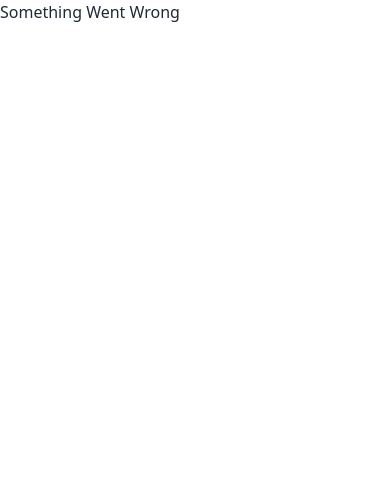
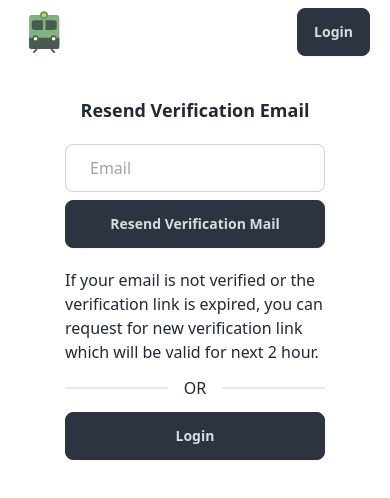
Before and after one commit to noorudd-in/Train-Ticketing-Frontend, a React (Vite) app: page /resend-email in a window 390 px wide. Shown: the top 498 px of the page. Built offline with nearby package versions, Linux system fonts and the light colour scheme.

Commit message:
Resend Email Verification

```diff
--- a/src/api/auth.js
+++ b/src/api/auth.js
@@ -41,3 +41,14 @@ export const registerUser = async ({ name, phone, email, password }) => {
     return error.response.data;
   }
 };
+
+export const resendVerification = async (email) => {
+  try {
+    const res = await axios.post(`${AUTH_URL}/resend-verification-email`, {
+      email,
+    });
+    return res.data;
+  } catch (error) {
+    return error.response.data;
+  }
+};
--- a/src/components/NavBar.jsx
+++ b/src/components/NavBar.jsx
@@ -1,13 +1,14 @@
 import React, { useEffect } from "react";
 import { getProfile } from "../api/auth";
-import { Link } from "react-router-dom";
+import { Link, useNavigate } from "react-router-dom";
 import { User, Ticket, LogOut } from "lucide-react";
 import { useAppStore } from "../store";
 import TrainSVG from "/train.svg";
 import { toast } from "react-hot-toast";
 
-const NavBar = () => {
-  const { isLoggedIn, setIsLoggedIn, setUser } = useAppStore();
+const NavBar = ({ show }) => {
+  const { isLoggedIn, setIsLoggedIn, setUser, removeUser } = useAppStore();
+  const navigate = useNavigate();
 
   useEffect(() => {
     const token = localStorage.getItem("AccessToken");
@@ -20,6 +21,8 @@ const NavBar = () => {
       getProfile(token, userId).then((res) => {
         if (!res.success) {
           toast.error("Session Expired Please login again.");
+          setIsLoggedIn(false);
+          removeUser();
           return;
         }
         if (res.success) {
@@ -39,7 +42,9 @@ const NavBar = () => {
   const handleLogout = () => {
     localStorage.removeItem("AccessToken");
     localStorage.removeItem("UserId");
-    window.location.reload();
+    setIsLoggedIn(false);
+    removeUser();
+    navigate("/");
   };
   return (
     <div className="flex justify-between my-2">
@@ -80,8 +85,8 @@ const NavBar = () => {
             </ul>
           </div>
         ) : (
-          <Link to="/login">
-            <button className="btn btn-neutral">Login</button>
+          <Link to={show ? "/register" : "/login"}>
+            <button className="btn btn-neutral">{show ? show : "Login"}</button>
           </Link>
         )}
       </div>
--- a/src/pages/Login.jsx
+++ b/src/pages/Login.jsx
@@ -124,6 +124,12 @@ const Login = () => {
                 <span className="font-bold">Register</span>
               </Link>
             </p>
+            <p>
+              Didn’t get the email?{" "}
+              <Link to="/resend-email">
+                <span className="font-bold">Resend verification</span>
+              </Link>
+            </p>
           </div>
         </div>
       </div>
--- a/src/pages/MyBookings.jsx
+++ b/src/pages/MyBookings.jsx
@@ -64,7 +64,10 @@ const MyBookings = () => {
         <div className="grid gap-4 md:grid-cols-2 grid-cols-1 mt-5 mb-24">
           {tickets.map((ticket) => {
             return (
-              <div className="item mx-5 my-2 text-base lg:text-xl">
+              <div
+                key={ticket.pnr}
+                className="item mx-5 my-2 text-base lg:text-xl"
+              >
                 <div>
                   <h1
                     className={`${
--- /dev/null
+++ b/src/pages/ResendVerificationEmail.jsx
@@ -0,0 +1,96 @@
+import React, { useEffect, useState } from "react";
+import { useAppStore } from "../store";
+import { useNavigate } from "react-router-dom";
+import { Mail } from "lucide-react";
+import { toast } from "react-hot-toast";
+import { resendVerification } from "../api/auth";
+
+const ResendVerificationEmail = () => {
+  const [loading, setLoading] = useState(false);
+  const [email, setEmail] = useState("");
+  const { isLoggedIn } = useAppStore();
+  const navigate = useNavigate();
+
+  const handleSubmit = () => {
+    setLoading(true);
+    const validateEmail = /^[\w-\.]+@([\w-]+\.)+[\w-]{2,4}$/g;
+    if (email == "") {
+      toast.error("Email required.");
+      setLoading(false);
+      return;
+    }
+    if (!email.match(validateEmail)) {
+      toast.error("Invalid Email");
+      setLoading(false);
+      return;
+    }
+    resendVerification(email).then((res) => {
+      setLoading(false);
+      if (!res.success) {
+        toast.error(res.message);
+        return;
+      }
+      toast.success(res.data, { duration: 4000 });
+      navigate("/");
+    });
+  };
+
+  useEffect(() => {
+    if (isLoggedIn) {
+      navigate("/");
+      return;
+    }
+    const savedEmail = localStorage.getItem("UserEmail");
+    if (savedEmail) {
+      setEmail(savedEmail);
+    }
+  }, []);
+  return (
+    <div className="w-2/3 lg:w-1/3 mx-auto mt-10">
+      <h1 className="text-center text-lg lg:text-2xl font-bold">
+        Resend Verification Email
+      </h1>
+
+      <div className="mt-5">
+        <label className="input input-bordered flex items-center gap-2">
+          <Mail />
+          <input
+            type="text"
+            className="grow"
+            placeholder="Email"
+            value={email}
+            onChange={(e) => setEmail(e.target.value)}
+          />
+        </label>
+        <button
+          className="btn btn-neutral w-full mt-2"
+          disabled={loading}
+          onClick={handleSubmit}
+        >
+          {loading && (
+            <span className="loading loading-spinner loading-sm"></span>
+          )}
+          {loading ? "Please Wait" : "Resend Verification Mail"}
+        </button>
+      </div>
+
+      <p className="mt-5">
+        If your email is not verified or the verification link is expired, you
+        can request for new verification link which will be valid for next 2
+        hour.
+      </p>
+
+      <div>
+        <div className="divider">OR</div>
+        <button
+          className="btn btn-neutral w-full"
+          onClick={() => navigate("/login")}
+        >
+          Login
+        </button>
+      </div>
+    </div>
+  );
+};
+
+export default ResendVerificationEmail;
--- a/src/pages/Ticket.jsx
+++ b/src/pages/Ticket.jsx
@@ -66,6 +66,8 @@ const Ticket = () => {
     getTicket(pnr, userId, headers).then((res) => {
       if (!res.success) {
         toast.error(res.message);
+        setTicket(null);
+        setLoading(false);
         return;
       }
       setTicket(res.data);
--- a/src/routes/index.jsx
+++ b/src/routes/index.jsx
@@ -10,6 +10,7 @@ import ConfirmBooking from "../pages/ConfirmBooking";
 import Receipt from "../pages/Receipt";
 import MyBookings from "../pages/MyBookings";
 import Ticket from "../pages/Ticket";
+import ResendVerificationEmail from "../pages/ResendVerificationEmail";
 
 const APP_ROUTES = createBrowserRouter([
   {
@@ -26,7 +27,7 @@ const APP_ROUTES = createBrowserRouter([
     path: "/login",
     element: (
       <>
-        <NavBar />
+        <NavBar show="Register" />
         <Login />
       </>
     ),
@@ -38,6 +39,16 @@ const APP_ROUTES = createBrowserRouter([
       <>
         <NavBar />
         <Register />
+      </>
+    ),
+    errorElement: <ErrorPage />,
+  },
+  {
+    path: "/resend-email",
+    element: (
+      <>
+        <NavBar />
+        <ResendVerificationEmail />
       </>
     ),
     errorElement: <ErrorPage />,
```
